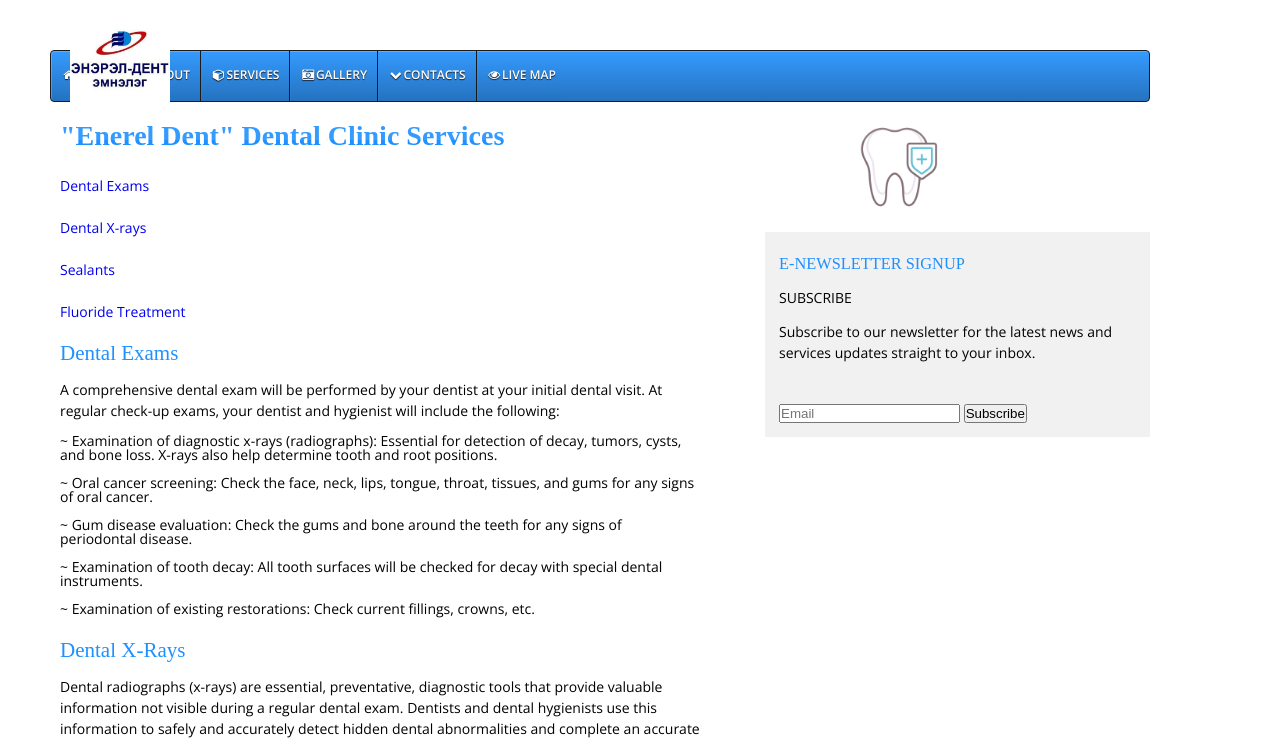
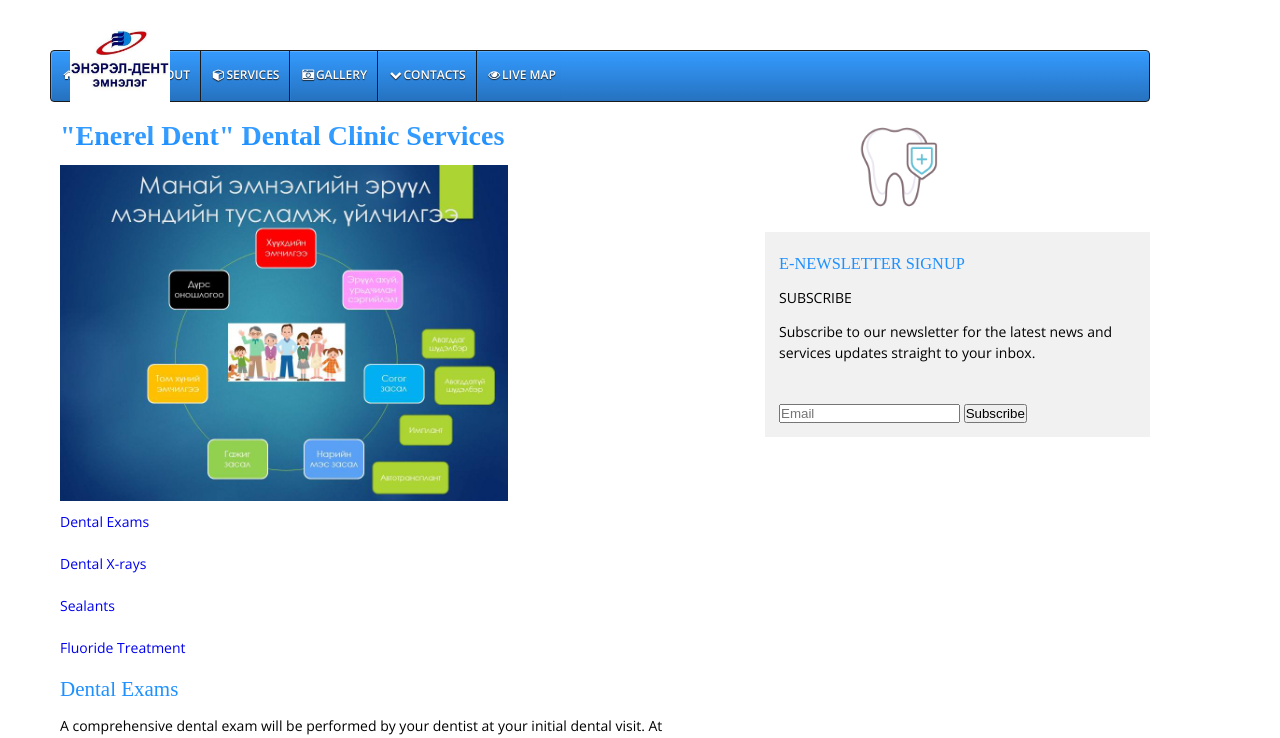
Before and after one commit to ntorguud/it162-final-project, a PHP site: page /services.php in a window 1280 px wide. Shown: the top 738 px of the page. Run offline with PHP 8.4, Linux system fonts and the light colour scheme; some libraries are stand-ins or nearby versions.

Commit message:
Add image

```diff
--- a/services.php
+++ b/services.php
@@ -3,6 +3,9 @@
 <main>
 
     <h1> "Enerel Dent" Dental Clinic Services</h1>
+
+    <img src="images/enerel-service.jpeg" alt="adult" width="70%">
+
     <nav id="secondary">
         <ul>
             <li><a href="#exam">Dental Exams</a></li>
@@ -49,7 +52,7 @@
 
         Sealants can protect teeth from decay for many years, but need to be checked for wear and chipping at regular dental visits.</p>
 
-    <br><h2 id="fluoride">Fluoride Treatment</h2>
+    <h2 id="fluoride">Fluoride Treatment</h2>
     <p>Fluoride is the most effective agent available to help prevent tooth decay. It is a mineral that is naturally present in varying amounts in almost all foods and water supplies. The benefits of fluoride have been well known for over 50 years and are supported by many health and professional organizations.</p>
 
 </main>
```
